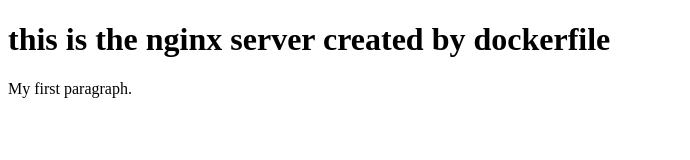
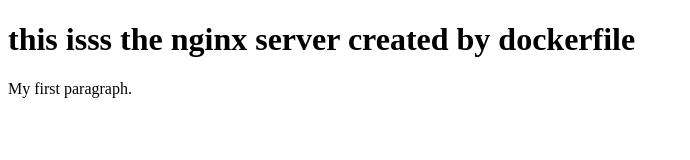
Before and after one commit to PrashantRawt/samplenginx, a plain HTML site: page index.html in a window 1280 px wide. Shown: the whole page, without its empty margins (0-690 px from the left). Drawn offline with Linux system fonts and the light colour scheme.

Commit message:
Update index.html

```diff
--- a/index.html
+++ b/index.html
@@ -2,7 +2,7 @@
 <html>
 <body>
 
-<h1>this is the nginx server created by dockerfile</h1>
+<h1>this isss the nginx server created by dockerfile</h1>
 <p>My first paragraph.</p>
 
 </body>
```
